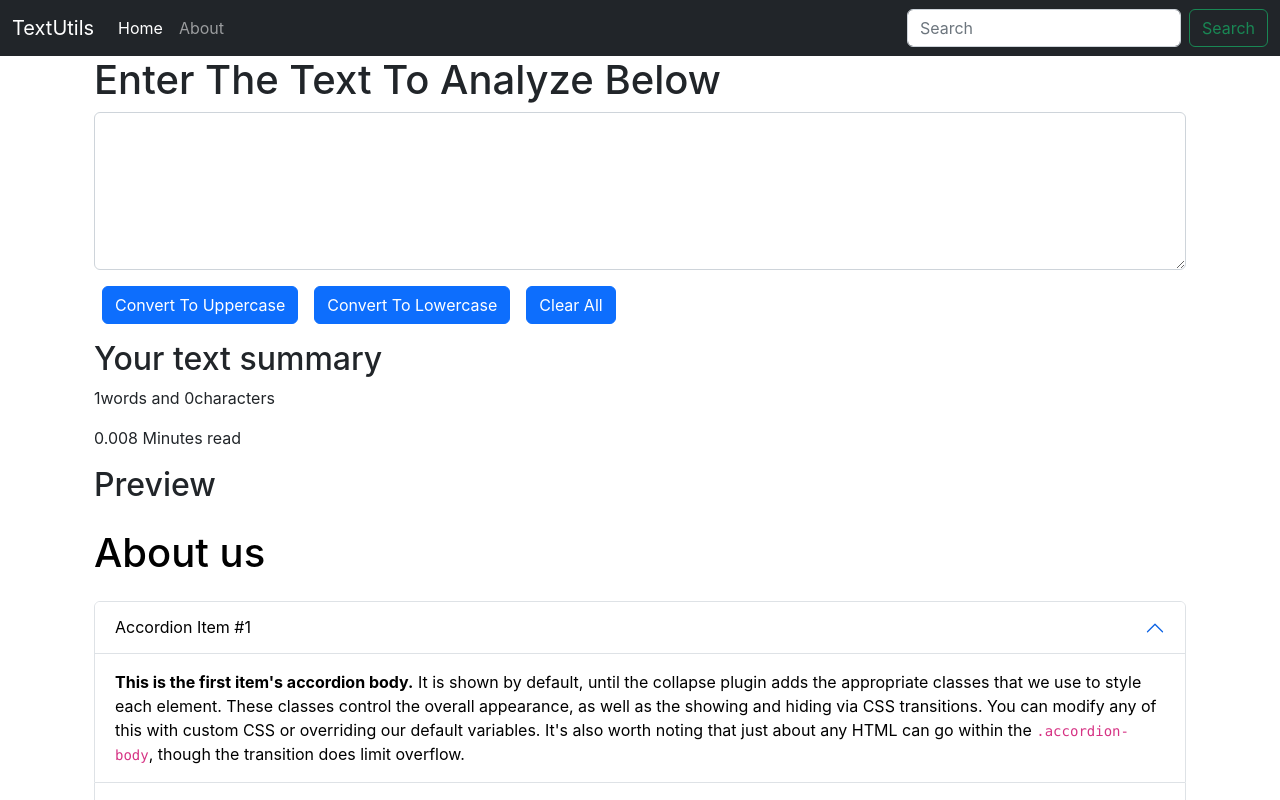
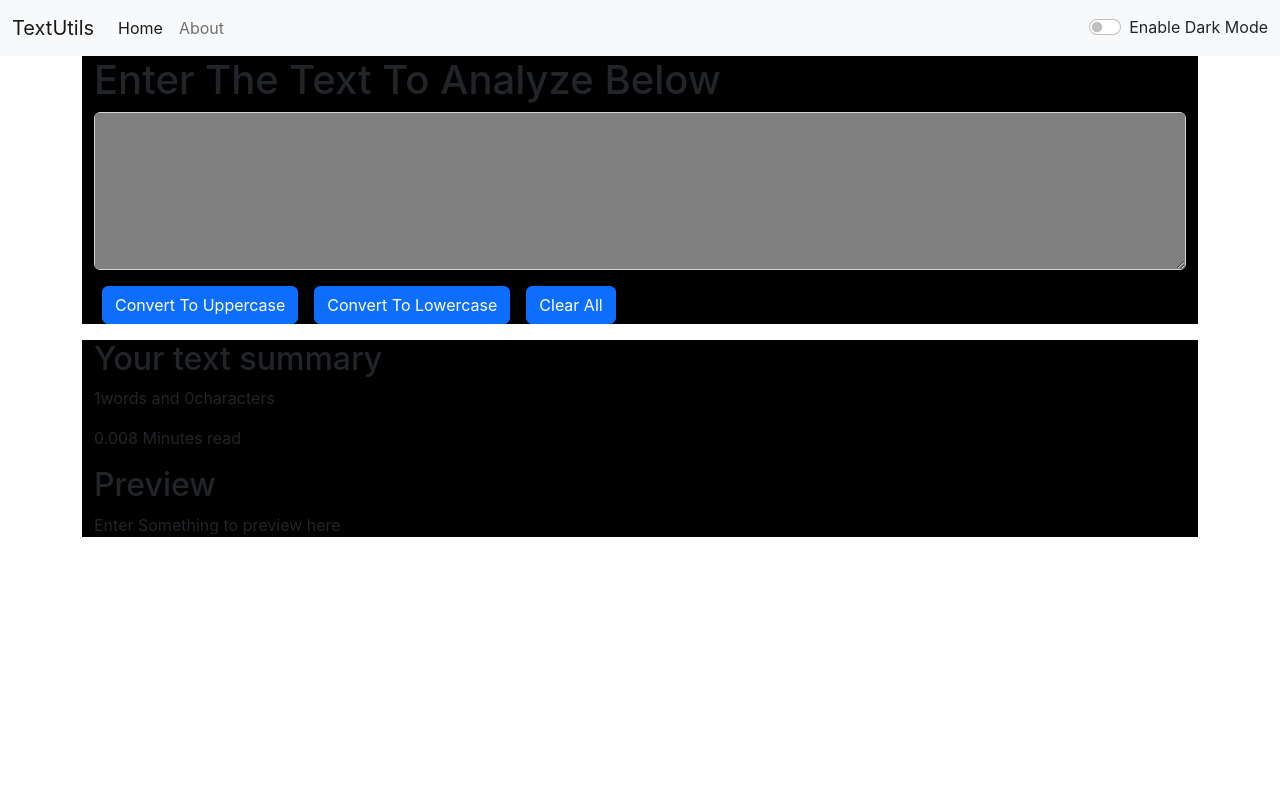
Before and after one commit to panditdhamdhere/React, a React (Create React App) app: page / in a window 1280 px wide. Shown: the top 800 px of the page. Built offline with nearby package versions, Linux system fonts and the light colour scheme.

Commit message:
switch button added

```diff
--- a/src/App.js
+++ b/src/App.js
@@ -1,14 +1,27 @@
 import './App.css';
-import About from './components/About';
+// import About from './components/About';
 import Navbar from './components/Navbar'
 import Textform from './components/Textform'
+import { useState } from 'react';
 function App() {
+  const [mode, setMode] = useState('light'); // Whether dark mode is enables or not
+
+  const toggleMode = () => {
+    if(mode === 'light'){
+      setMode('dark')
+      document.body.style.backgroundColor = 'black'
+    }
+    else {
+      setMode('light')
+      document.body.style.backgroundColor = 'white'
+    }
+  }
   return (
     <>
-      <Navbar title="TextUtils" about="aboutText"/>
+      <Navbar title="TextUtils" about="aboutText" mode={mode} toggleMode={toggleMode} />
       <div className="container">
-      <Textform heading="Enter The Text To Analyze Below"/>
-      <About/>
+        <Textform heading="Enter The Text To Analyze Below" mode={mode}/>
+       {/* <About /> */}
       </div>
     </>
   );
--- a/src/components/Navbar.js
+++ b/src/components/Navbar.js
@@ -3,7 +3,7 @@
 
 export default function Navbar(props) {
   return (
-    <nav className="navbar navbar-expand-lg navbar-dark bg-dark">
+    <nav className={`navbar navbar-expand-lg navbar-${props.mode} bg-${props.mode}`}>
     <div className="container-fluid">
       <a className="navbar-brand" href="/">{props.title}</a>
       <button className="navbar-toggler" type="button" data-bs-toggle="collapse" data-bs-target="#navbarSupportedContent" aria-controls="navbarSupportedContent" aria-expanded="false" aria-label="Toggle navigation">
@@ -18,10 +18,14 @@
             <a className="nav-link" href="/">About</a>
           </li>
         </ul>
-        <form className="d-flex" role="search">
+        {/* <form className="d-flex" role="search">
           <input className="form-control me-2" type="search" placeholder="Search" aria-label="Search" />
           <button className="btn btn-outline-success" type="submit">Search</button>
-  </form>
+  </form> */}
+  <div className={`form-check form-switch text-${props.mode==='light'?'dark':'light'}`}>
+  <input className="form-check-input" type="checkbox" onClick={props.toggleMode} role="switch" id="flexSwitchCheckDefault"/>
+  <label className="form-check-label" htmlFor="flexSwitchCheckDefault">Enable Dark Mode</label>
+</div>
       </div>
     </div>
   </nav>
--- a/src/components/Textform.js
+++ b/src/components/Textform.js
@@ -26,22 +26,22 @@
 
   return (
     <>
-    <div className='container'>
+    <div className='container' style={{backgroundColor: props.mode==='dark'?'white':'black'}}>
         <h1>{props.heading}</h1>
 <div className="mb-3">
-  <textarea className="form-control" value={text} onChange={handleOnChange} id="myBox" rows="6"></textarea>
+  <textarea className="form-control" value={text} onChange={handleOnChange} style={{backgroundColor: props.mode==='light'?'grey':'white' , color: props.mode==='dark'?'white':'#042743'}}id="myBox" rows="6"></textarea>
 </div>
 <button className="btn btn-primary mx-2" onClick={handleUpClick}>Convert To Uppercase</button>
 <button className="btn btn-primary mx-2" onClick={handleLoClick}>Convert To Lowercase</button>
 <button className="btn btn-primary mx-2" onClick={handleClearClick}>Clear All</button>
 
     </div>
-    <div className="container my-3">
+    <div className="container my-3" style={{backgroundColor: props.mode==='dark'?'white':'black'}}>
         <h2>Your text summary</h2>
         <p>{text.split(" ").length}words and {text.length}characters</p>
         <p>{0.008 * text.split(" ").length} Minutes read</p>
         <h2>Preview</h2>
-        <p>{text}</p>
+        <p>{text.length>0?text: "Enter Something to preview here"}</p>
     </div>
     </>
   )
```
